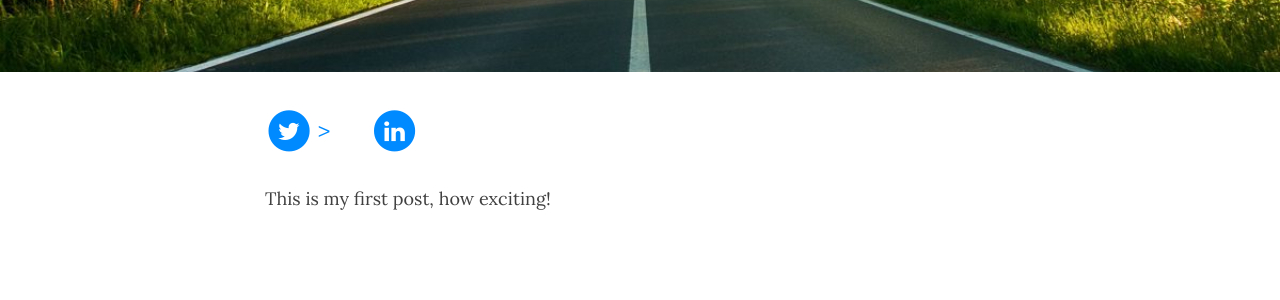
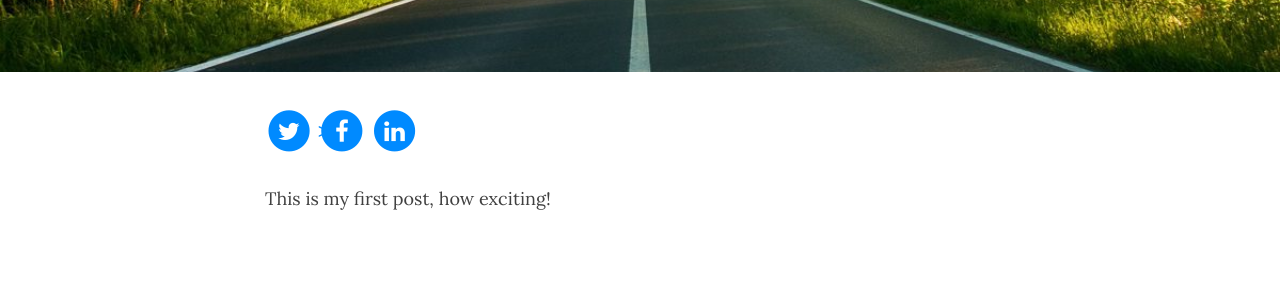
Before and after one commit to MarkWarneke/markwarneke.github.io, a Jekyll site: the page built from _posts/2019-07-26-hello-world.md, in a window 1280 px wide. Shown: the part 459-759 px from the top of the page. Built offline with Jekyll 4.4.1, drawn with Linux system fonts in a browser that asks for light colours; nearby versions of some CDN libraries; comment, search, counter and statistics services are not loaded.

Commit message:
fix facebook share

```diff
--- a/_includes/social-share.html
+++ b/_includes/social-share.html
@@ -26,7 +26,8 @@
   <!--- Share on Facebook -->
   <a href="https://www.facebook.com/sharer/sharer.php?u={{ page.url | absolute_url | url_encode }}"
     title="Share on Facebook">
-    <span class="fa-stack fa-lg" aria-hidden="true" <i class="fa fa-circle fa-stack-2x"></i>
+    <span class="fa-stack fa-lg" aria-hidden="true">
+      <i class="fa fa-circle fa-stack-2x"></i>
       <i class="fa fa-facebook fa-stack-1x fa-inverse"></i>></span>
     <span class="sr-only">Facebook</span>
   </a>
```
